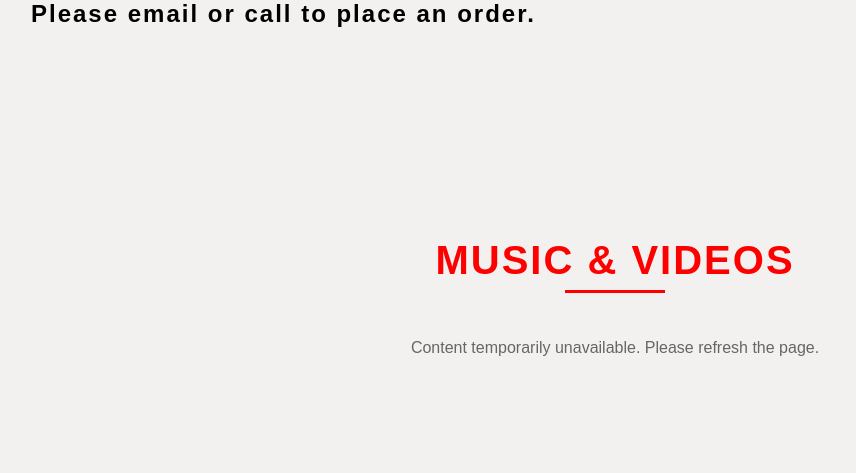
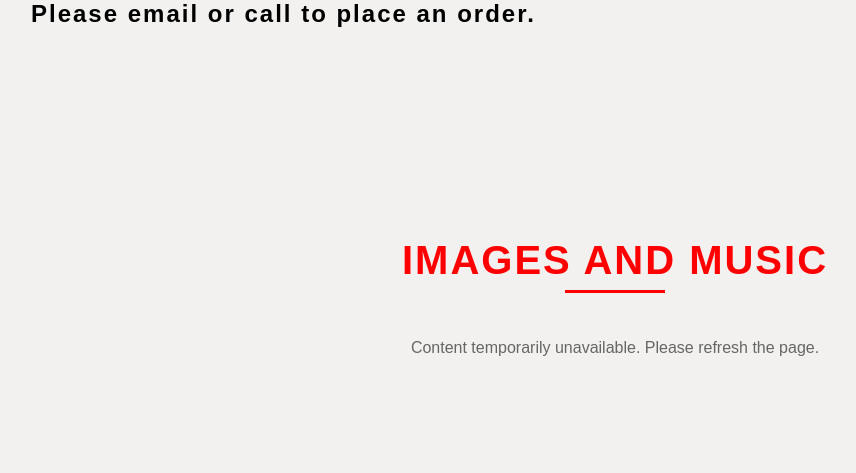
Before and after one commit to lukasz-pudlo/creekcrosby, a Django app: page / in a window 1280 px wide. Shown: the part 2144-2617 px from the top of the page, without its empty margins (25-881 px from the left). Run offline with Django 5.2, Linux system fonts and the light colour scheme; data that the repository does not hold is empty; some libraries are stand-ins or nearby versions.

Commit message:
Change title of media section

```diff
--- a/templates/index.html
+++ b/templates/index.html
@@ -130,7 +130,7 @@
 <!-- Media Section - Visible immediately but media files load only on click -->
 <section class="media" id="media">
     <div class="container">
-        <h2 class="section-title">Music & Videos</h2>
+        <h2 class="section-title">Images and Music</h2>
         <div class="media-content"
              hx-get="{% url 'media_partial' %}"
              hx-trigger="load delay:500ms"
```
